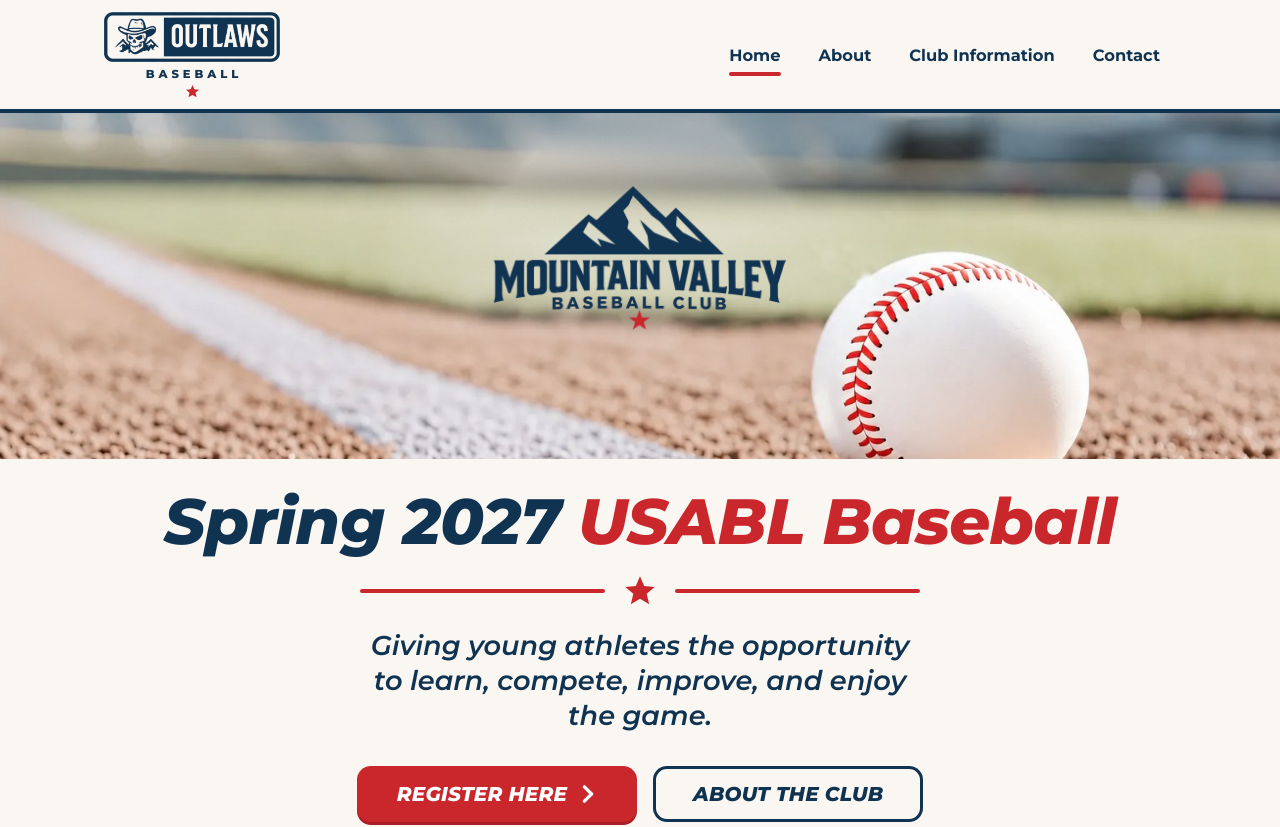
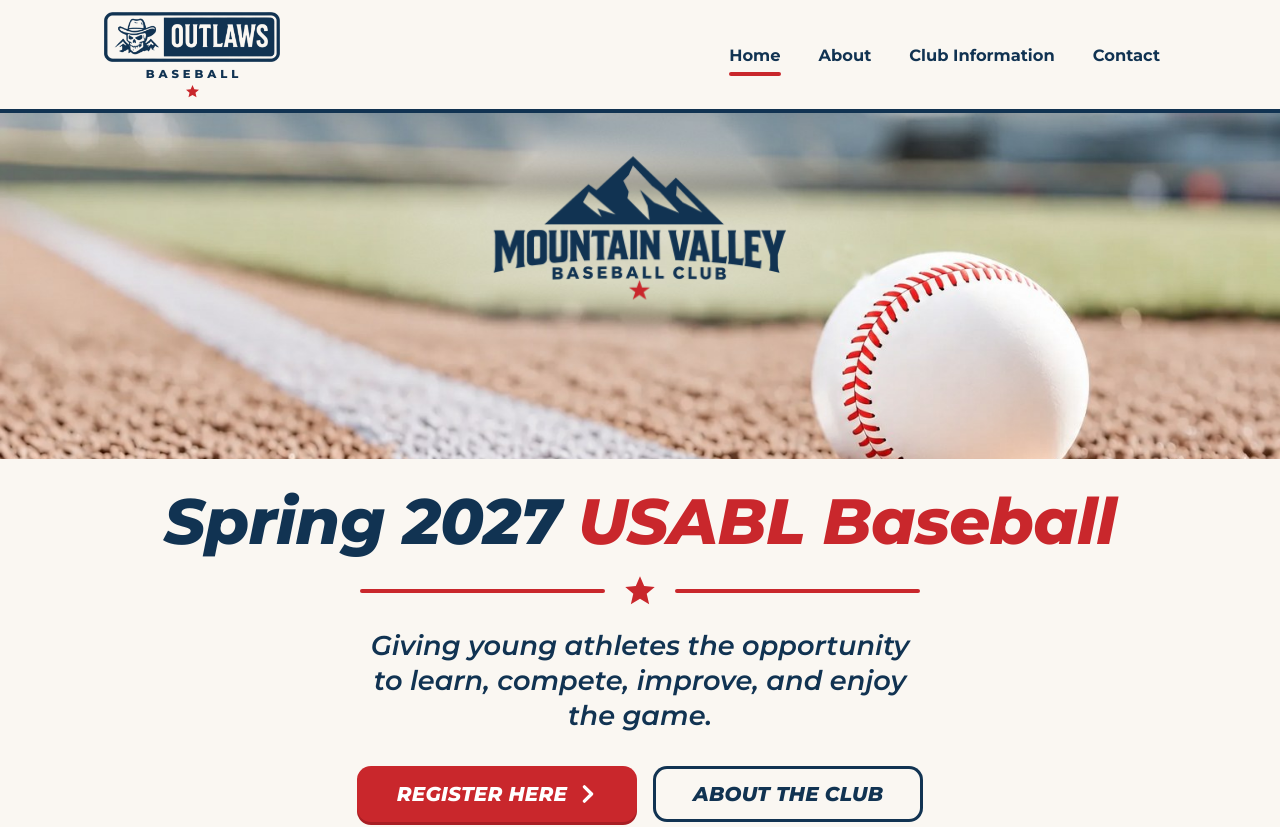
Before and after one commit to holliej0/mvbaseball, a plain HTML site: page index.html in a window 1280 px wide. Shown: the top 827 px of the page. Drawn offline with Linux system fonts and the light colour scheme.

Commit message:
Move hero logo up 30px

```diff
--- a/css/styles.css
+++ b/css/styles.css
@@ -159,7 +159,7 @@ p { margin: 0; }
   object-fit: cover; object-position: 50% 30%;
 }
 .hero-logo {
-  position: absolute; left: 50%; top: 42%; transform: translate(-50%, -50%);
+  position: absolute; left: 50%; top: calc(42% - 30px); transform: translate(-50%, -50%);
   width: clamp(170px, 23vw, 350px); height: auto;
 }
 
```
